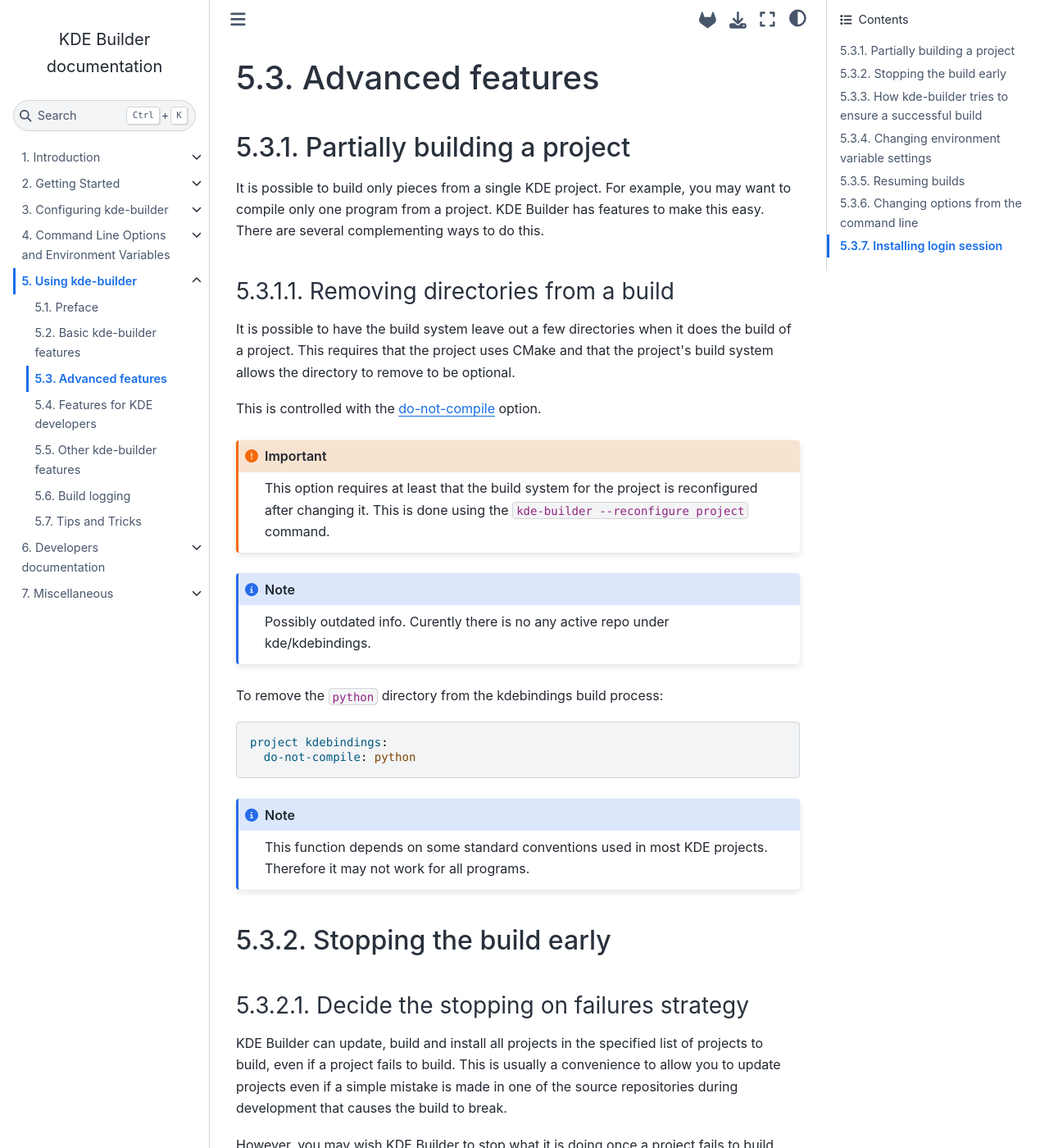
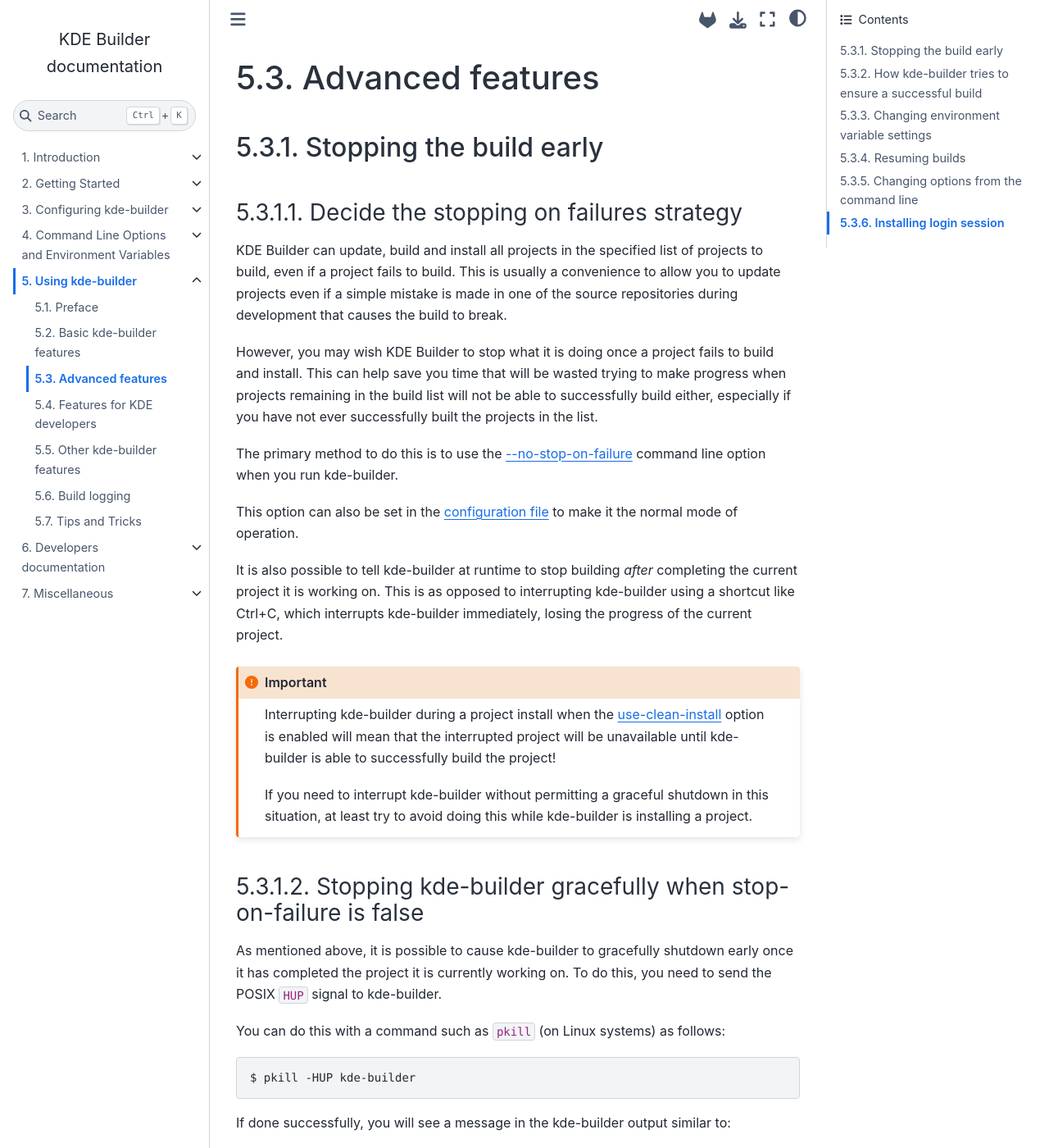
Before and after one commit to KDE/kde-builder, a Sphinx documentation site: the page built from doc/using-kde-builder/advanced-features.md, in a window 1280 px wide and 1400 px high. Shown: the whole window at 82% size. Built offline with Sphinx 7.4.7 and the Sphinx Book theme 1.1.4, drawn with Linux system fonts in a browser that asks for light colours; some of the changed text lies outside the part shown.

Commit message:
remove: Remove not needed option do-not-compile

````diff
--- a/doc/using-kde-builder/advanced-features.md
+++ b/doc/using-kde-builder/advanced-features.md
@@ -1,46 +1,5 @@
 (advanced-features)=
 # Advanced features
-
-(partial-builds)=
-## Partially building a project
-
-It is possible to build only pieces from a single KDE project. For
-example, you may want to compile only one program from a project.
-KDE Builder has features to make this easy. There are several
-complementing ways to do this.
-
-(not-compiling)=
-### Removing directories from a build
-
-It is possible to have the build system leave out a few directories when it does the build of
-a project. This requires
-that the project uses CMake and that the project's build system allows the
-directory to remove to be optional.
-
-This is controlled with the [do-not-compile](#conf-do-not-compile)
-option.
-
-```{important}
-This option requires at least that the build system for the project is
-reconfigured after changing it. This is done using the
-`kde-builder --reconfigure project` command.
-```
-
-```{note}
-Possibly outdated info. Curently there is no any active repo under kde/kdebindings.
-```
-
-To remove the `python` directory from the kdebindings build process:
-
-```yaml
-project kdebindings:
-  do-not-compile: python
-```
-
-```{note}
-This function depends on some standard conventions used in most KDE
-projects. Therefore it may not work for all programs.
-```
 
 (stopping-the-build-early)=
 ## Stopping the build early
````
Also changed, not shown: doc/configuration/conf-options-table.md (+0 -21 lines), doc/introduction/features-overview.md (+1 -5 lines), 5 other files.
